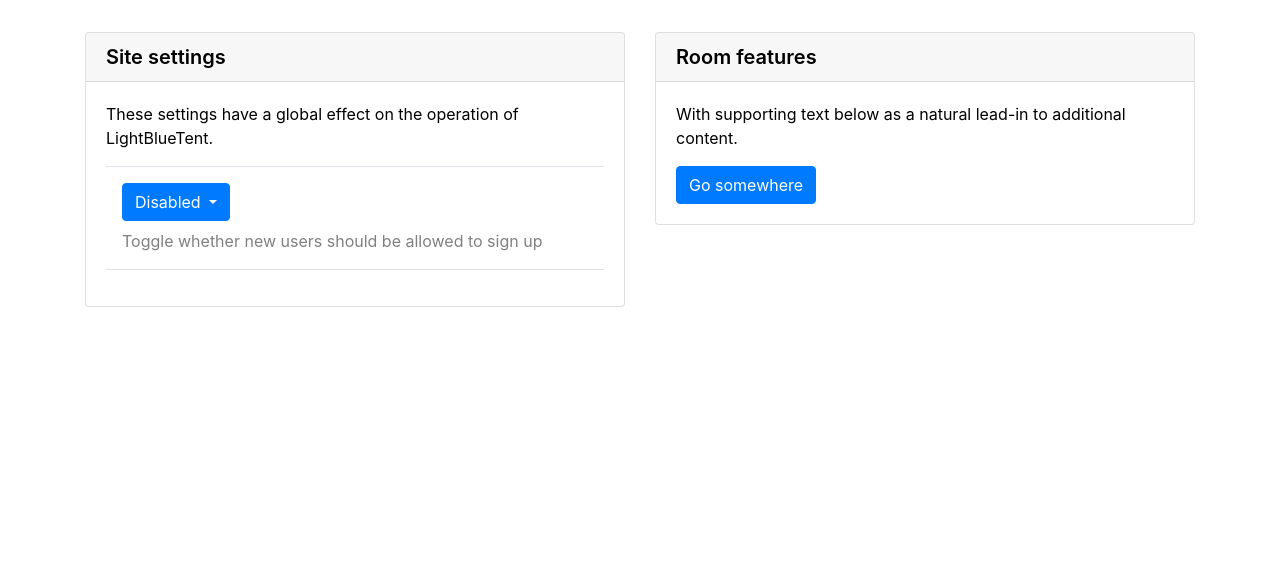
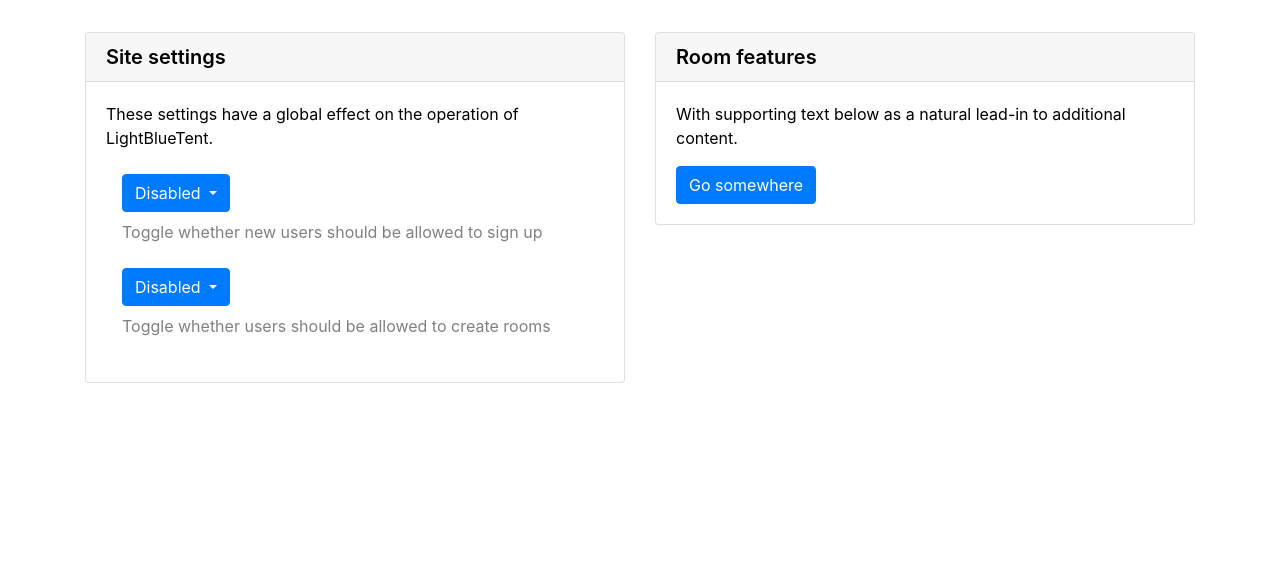
Before and after one commit to SRCF/lightbluetent, a Python web app: template lightbluetent/templates/admins/index.html in a window 1280 px wide. Shown: the part 57-635 px from the top of the page. Run offline with Jinja, Linux system fonts and the light colour scheme; the template is opened without the code that fills it, so the values that code supplies are empty; some libraries are stand-ins or nearby versions; some web fonts are replaced.

Commit message:
Add setting to disable room creation

```diff
--- a/lightbluetent/config.py
+++ b/lightbluetent/config.py
@@ -63,6 +63,12 @@ class Config(object):
     SITE_SETTINGS.append(
         {"name": "enable_signups", "enabled": os.getenv("ENABLE_SIGNUPS", True)}
     )
+    SITE_SETTINGS.append(
+        {
+            "name": "enable_room_creation",
+            "enabled": os.getenv("ENABLE_ROOM_CREATION", True),
+        }
+    )
 
 
 class ProductionConfig(Config):
--- a/lightbluetent/home.py
+++ b/lightbluetent/home.py
@@ -85,7 +85,7 @@ def home():
     # this should be removed once all users have roles
     # TEMPFIX FOR EXISTING USERS!!!!
     if not user.role:
-        user.role = Role.query.filter_by(name="User").first()
+        user.role = Role.query.filter_by(name="user").first()
         db.session.commit()
 
     running_meetings = {}
@@ -99,6 +99,7 @@ def home():
         page_title="Home",
         user_societies=user.societies,
         running_meetings=running_meetings,
+        settings=Setting.query.all(),
         crsid=crsid,
     )
 
--- a/lightbluetent/static/javascripts/admins.js
+++ b/lightbluetent/static/javascripts/admins.js
@@ -29,10 +29,22 @@ function changeSiteSetting(paths, data, token) {
 
 // change whether signups should be enabled
 $('#enable-signups .dropdown-menu').on('click', '> *', function () {
+    const parent = $('#enable-signups');
     const paths = {
-        success: $('#enable-signups').data('path'), error: $('#enable-signups').data('path-error')
+        success: parent.data('path'), error: parent.data('path-error')
     };
     const data = { name: "enable_signups", enabled: $(this).data('action') == "enable" }
     const token = $('#enable-signups').data('csrf');
     changeSiteSetting(paths, data, token)
 });
+
+// change whether room creation should be enabled
+$('#enable-room-creation .dropdown-menu').on('click', '> *', function () {
+    const parent = $('#enable-room-creation');
+    const paths = {
+        success: parent.data('path'), error: parent.data('path-error')
+    };
+    const data = { name: "enable_room_creation", enabled: $(this).data('action') == "enable" }
+    const token = parent.data('csrf');
+    changeSiteSetting(paths, data, token)
+});
--- a/lightbluetent/templates/admins/index.html
+++ b/lightbluetent/templates/admins/index.html
@@ -4,17 +4,11 @@
 <script src="{{ url_for('static', filename='javascripts/admins.js') }}"></script>
 {% endblock %}
 
-{% block body %}
-<div class="row">
-    <div class="col-md-6">
-        <div class="card my-2">
-            <h5 class="card-header">Site settings</h5>
-            <div class="card-body">
-                <p class="card-text">These settings have a global effect on the operation of LightBlueTent.</p>
-                <div id="enable-signups" class="dropdown p-3 my-3 border-top border-bottom"
+{% macro site_setting(id, name, desc, bb) -%}
+<div id="{{id}}" class="dropdown px-3 my-4"
                     data-path="{{ url_for('admins.update_setting') }}" data-path-error="{{ url_for('admins.update_setting_error') }}" data-csrf="{{csrf_token()}}">
                     <button class="btn btn-primary dropdown-toggle mb-2" type="button" data-toggle="dropdown">
-                        {% set setting = settings | selectattr("name", "equalto", "enable_signups") | first %}
+                        {% set setting = settings | selectattr("name", "equalto", name) | first %}
                         {% if setting.enabled %}
                         Enabled
                         {% else %}
@@ -25,8 +19,20 @@
                         <a data-action="enable" class="dropdown-item" href="#">Enable</a>
                         <a data-action="disable" class="dropdown-item" href="#">Disable</a>
                     </div>
-                    <p style="color: gray" class="mb-0">Toggle whether new users should be allowed to sign up</p>
+                    <p style="color: gray" class="mb-0">{{desc}}</p>
                 </div>
+{%- endmacro %}
+
+
+{% block body %}
+<div class="row">
+    <div class="col-md-6">
+        <div class="card my-2">
+            <h5 class="card-header">Site settings</h5>
+            <div class="card-body">
+                <p class="card-text">These settings have a global effect on the operation of LightBlueTent.</p>
+                {{ site_setting("enable-signups", "enable_signups", "Toggle whether new users should be allowed to sign up")}}
+                {{ site_setting("enable-room-creation", "enable_room_creation", "Toggle whether users should be allowed to create rooms")}}
             </div>
         </div>
     </div>
--- a/lightbluetent/templates/home/home.html
+++ b/lightbluetent/templates/home/home.html
@@ -63,5 +63,9 @@
     {% endfor %}
 </div>
 {% endif %}
+
+{% set enable_room_creation = settings | selectattr("name", "equalto", "enable_room_creation") | first %}
+{% if enable_room_creation.enabled %}
 <a href="{{ url_for('home.register_soc') }}" class="btn btn-outline-primary">{{ _("Add a society") }}</a>
+{% endif %}
 {% endblock %}
```
